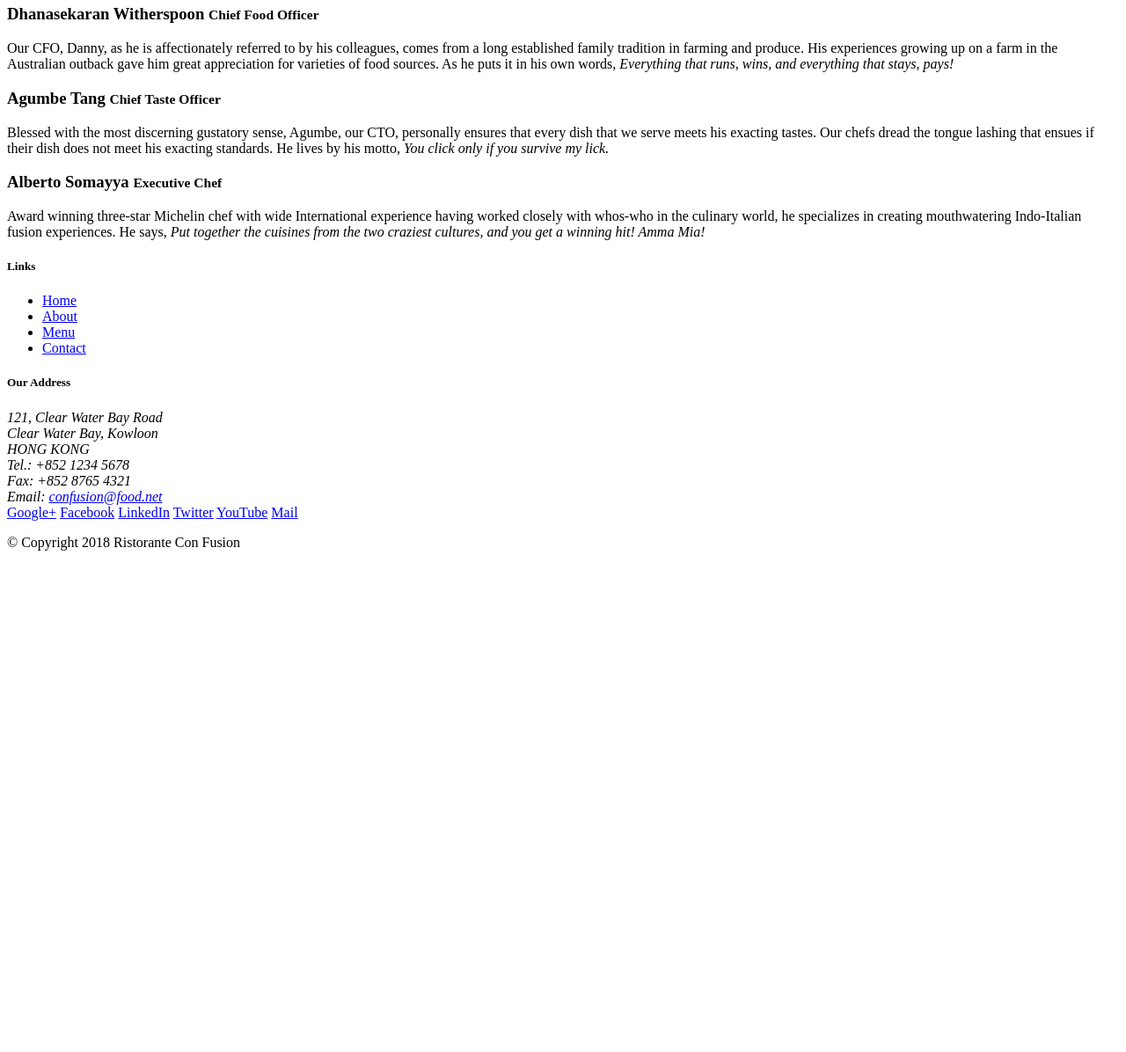
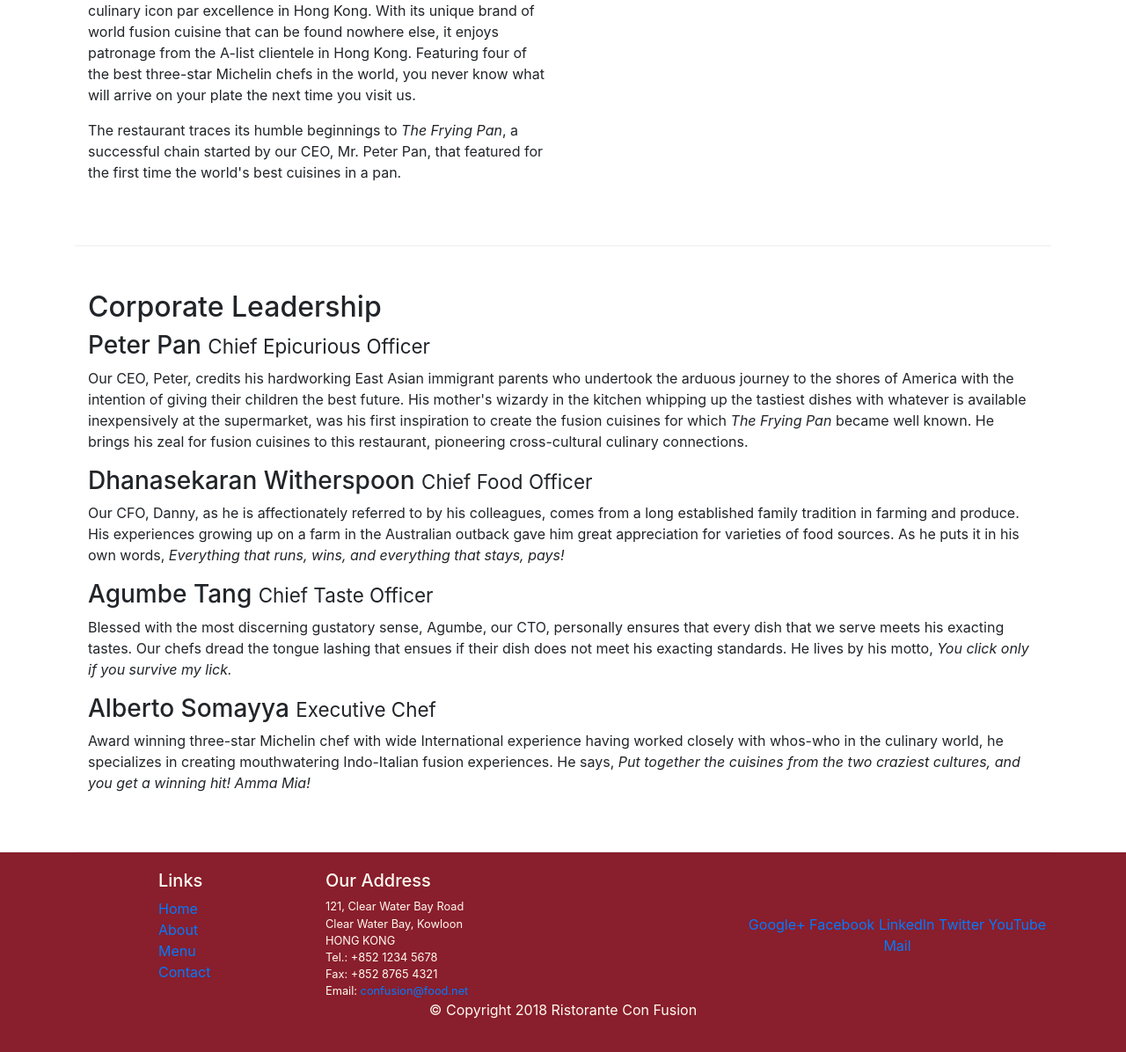
Before and after one commit to wolkeval/conFusion, a website: page aboutus.html in a window 1280 px wide. Shown: the part 471-1667 px from the top of the page at 88% size. Before the commit the page ends 1113 px from the top, so only its background shows below. Drawn offline with nearby package versions, Linux system fonts and the light colour scheme.

Commit message:
Applied grid to aboutus and styled for mobile
Assignment 1

```diff
--- a/aboutus.html
+++ b/aboutus.html
@@ -1,60 +1,114 @@
 <!DOCTYPE html>
 <html lang="en">
-
   <head>
-
+    <meta
+      name="viewport"
+      content="width=device-width, initial-scale=1, shrink-to-fit=no"
+    />
+    <link
+      rel="stylesheet"
+      href="https://stackpath.bootstrapcdn.com/bootstrap/4.5.2/css/bootstrap.min.css"
+      integrity="sha384-JcKb8q3iqJ61gNV9KGb8thSsNjpSL0n8PARn9HuZOnIxN0hoP+VmmDGMN5t9UJ0Z"
+      crossorigin="anonymous"
+    />
+    <link href="src/styles.css" rel="stylesheet" />
     <title>Ristorante Con Fusion: About Us</title>
-
   </head>
 
   <body>
-
     <header class="jumbotron">
       <div class="container">
         <div class="row row-header">
           <div class="col-12 col-sm-6">
             <h1>Ristorante con Fusion</h1>
-                    <p>We take inspiration from the World's best cuisines, and create a unique fusion experience. Our lipsmacking creations will tickle your culinary senses!</p>
+            <p>
+              We take inspiration from the World's best cuisines, and create a
+              unique fusion experience. Our lipsmacking creations will tickle
+              your culinary senses!
+            </p>
           </div>
-                <div class="col-12 col-sm">
-                </div>
+          <div class="col-12 col-sm"></div>
         </div>
       </div>
     </header>
 
-    <div>
-        <div>
-            <div>
+    <div class="container">
+      <div class="row">
+        <div class="col-12">
           <h3>About Us</h3>
-               <hr>
+          <hr />
         </div>
       </div>
 
-        <div>
-            <div>
+      <div class="row row-content">
+        <div class="col-12 col-sm-6 col-sm">
           <h2>Our History</h2>
-                <p>Started in 2010, Ristorante con Fusion quickly established itself as a culinary icon par excellence in Hong Kong. With its unique brand of world fusion cuisine that can be found nowhere else, it enjoys patronage from the A-list clientele in Hong Kong.  Featuring four of the best three-star Michelin chefs in the world, you never know what will arrive on your plate the next time you visit us.</p>
-                <p>The restaurant traces its humble beginnings to <em>The Frying Pan</em>, a successful chain started by our CEO, Mr. Peter Pan, that featured for the first time the world's best cuisines in a pan.</p>
+          <p>
+            Started in 2010, Ristorante con Fusion quickly established itself as
+            a culinary icon par excellence in Hong Kong. With its unique brand
+            of world fusion cuisine that can be found nowhere else, it enjoys
+            patronage from the A-list clientele in Hong Kong. Featuring four of
+            the best three-star Michelin chefs in the world, you never know what
+            will arrive on your plate the next time you visit us.
+          </p>
+          <p>
+            The restaurant traces its humble beginnings to
+            <em>The Frying Pan</em>, a successful chain started by our CEO, Mr.
+            Peter Pan, that featured for the first time the world's best
+            cuisines in a pan.
+          </p>
         </div>
-            <div>
+        <div></div>
+      </div>
+
+      <div class="row row-content">
+        <div class="col-12">
+          <h2>Corporate Leadership</h2>
+          <h3>Peter Pan <small>Chief Epicurious Officer</small></h3>
+          <p class="d-none d-sm-block">
+            Our CEO, Peter, credits his hardworking East Asian immigrant parents
+            who undertook the arduous journey to the shores of America with the
+            intention of giving their children the best future. His mother's
+            wizardy in the kitchen whipping up the tastiest dishes with whatever
+            is available inexpensively at the supermarket, was his first
+            inspiration to create the fusion cuisines for which
+            <em>The Frying Pan</em> became well known. He brings his zeal for
+            fusion cuisines to this restaurant, pioneering cross-cultural
+            culinary connections.
+          </p>
+          <h3>Dhanasekaran Witherspoon <small>Chief Food Officer</small></h3>
+          <p class="d-none d-sm-block">
+            Our CFO, Danny, as he is affectionately referred to by his
+            colleagues, comes from a long established family tradition in
+            farming and produce. His experiences growing up on a farm in the
+            Australian outback gave him great appreciation for varieties of food
+            sources. As he puts it in his own words,
+            <em
+              >Everything that runs, wins, and everything that stays, pays!</em
+            >
+          </p>
+          <p class="d-none d-sm-block"></p>
+          <h3>Agumbe Tang <small>Chief Taste Officer</small></h3>
+          <p class="d-none d-sm-block">
+            Blessed with the most discerning gustatory sense, Agumbe, our CTO,
+            personally ensures that every dish that we serve meets his exacting
+            tastes. Our chefs dread the tongue lashing that ensues if their dish
+            does not meet his exacting standards. He lives by his motto,
+            <em>You click only if you survive my lick.</em>
+          </p>
+          <h3>Alberto Somayya <small>Executive Chef</small></h3>
+          <p class="d-none d-sm-block">
+            Award winning three-star Michelin chef with wide International
+            experience having worked closely with whos-who in the culinary
+            world, he specializes in creating mouthwatering Indo-Italian fusion
+            experiences. He says,
+            <em
+              >Put together the cuisines from the two craziest cultures, and you
+              get a winning hit! Amma Mia!</em
+            >
+          </p>
         </div>
       </div>
-
-
-        <div>
-            <div>
-                <h2>Corporate Leadership</h2>
-                <h3>Peter Pan <small>Chief Epicurious Officer</small></h3>
-                <p>Our CEO, Peter, credits his hardworking East Asian immigrant parents who undertook the arduous journey to the shores of America with the intention of giving their children the best future. His mother's wizardy in the kitchen whipping up the tastiest dishes with whatever is available inexpensively at the supermarket, was his first inspiration to create the fusion cuisines for which <em>The Frying Pan</em> became well known. He brings his zeal for fusion cuisines to this restaurant, pioneering cross-cultural culinary connections.</p>
-                <h3>Dhanasekaran Witherspoon <small>Chief Food Officer</small></h3>
-                <p>Our CFO, Danny, as he is affectionately referred to by his colleagues, comes from a long established family tradition in farming and produce. His experiences growing up on a farm in the Australian outback gave him great appreciation for varieties of food sources. As he puts it in his own words, <em>Everything that runs, wins, and everything that stays, pays!</em></p>
-                <h3>Agumbe Tang <small>Chief Taste Officer</small></h3>
-                <p>Blessed with the most discerning gustatory sense, Agumbe, our CTO, personally ensures that every dish that we serve meets his exacting tastes. Our chefs dread the tongue lashing that ensues if their dish does not meet his exacting standards. He lives by his motto, <em>You click only if you survive my lick.</em></p>
-                <h3>Alberto Somayya <small>Executive Chef</small></h3>
-                <p>Award winning three-star Michelin chef with wide International experience having worked closely with whos-who in the culinary world, he specializes in creating mouthwatering Indo-Italian fusion experiences. He says, <em>Put together the cuisines from the two craziest cultures, and you get a winning hit! Amma Mia!</em></p>
-            </div>
-       </div>
-
     </div>
 
     <footer class="footer">
@@ -72,11 +126,11 @@
           <div class="col-7 col-sm-5">
             <h5>Our Address</h5>
             <address>
-		              121, Clear Water Bay Road<br>
-		              Clear Water Bay, Kowloon<br>
-		              HONG KONG<br>
-		              Tel.: +852 1234 5678<br>
-		              Fax: +852 8765 4321<br>
+              121, Clear Water Bay Road<br />
+              Clear Water Bay, Kowloon<br />
+              HONG KONG<br />
+              Tel.: +852 1234 5678<br />
+              Fax: +852 8765 4321<br />
               Email: <a href="mailto:confusion@food.net">confusion@food.net</a>
             </address>
           </div>
@@ -98,7 +152,20 @@
         </div>
       </div>
     </footer>
-
+    <script
+      src="https://code.jquery.com/jquery-3.5.1.slim.min.js"
+      integrity="sha384-DfXdz2htPH0lsSSs5nCTpuj/zy4C+OGpamoFVy38MVBnE+IbbVYUew+OrCXaRkfj"
+      crossorigin="anonymous"
+    ></script>
+    <script
+      src="https://cdn.jsdelivr.net/npm/popper.js@1.16.1/dist/umd/popper.min.js"
+      integrity="sha384-9/reFTGAW83EW2RDu2S0VKaIzap3H66lZH81PoYlFhbGU+6BZp6G7niu735Sk7lN"
+      crossorigin="anonymous"
+    ></script>
+    <script
+      src="https://stackpath.bootstrapcdn.com/bootstrap/4.5.2/js/bootstrap.min.js"
+      integrity="sha384-B4gt1jrGC7Jh4AgTPSdUtOBvfO8shuf57BaghqFfPlYxofvL8/KUEfYiJOMMV+rV"
+      crossorigin="anonymous"
+    ></script>
   </body>
-
 </html>
--- a/src/styles.css
+++ b/src/styles.css
@@ -12,6 +12,7 @@
 
 .footer {
   background-color: #891e2c;
+  color: floralwhite;
   margin: 0px auto;
   padding: 20px 0px 20px 0px;
 }
@@ -26,5 +27,5 @@
 address {
   font-size: 80%;
   margin: 0px;
-  color: #0f0f0f;
+  color: floralwhite;
 }
```
Also changed, not shown: index.html (+4 -4 lines). Lines whose indentation alone changed are shown as unchanged.
